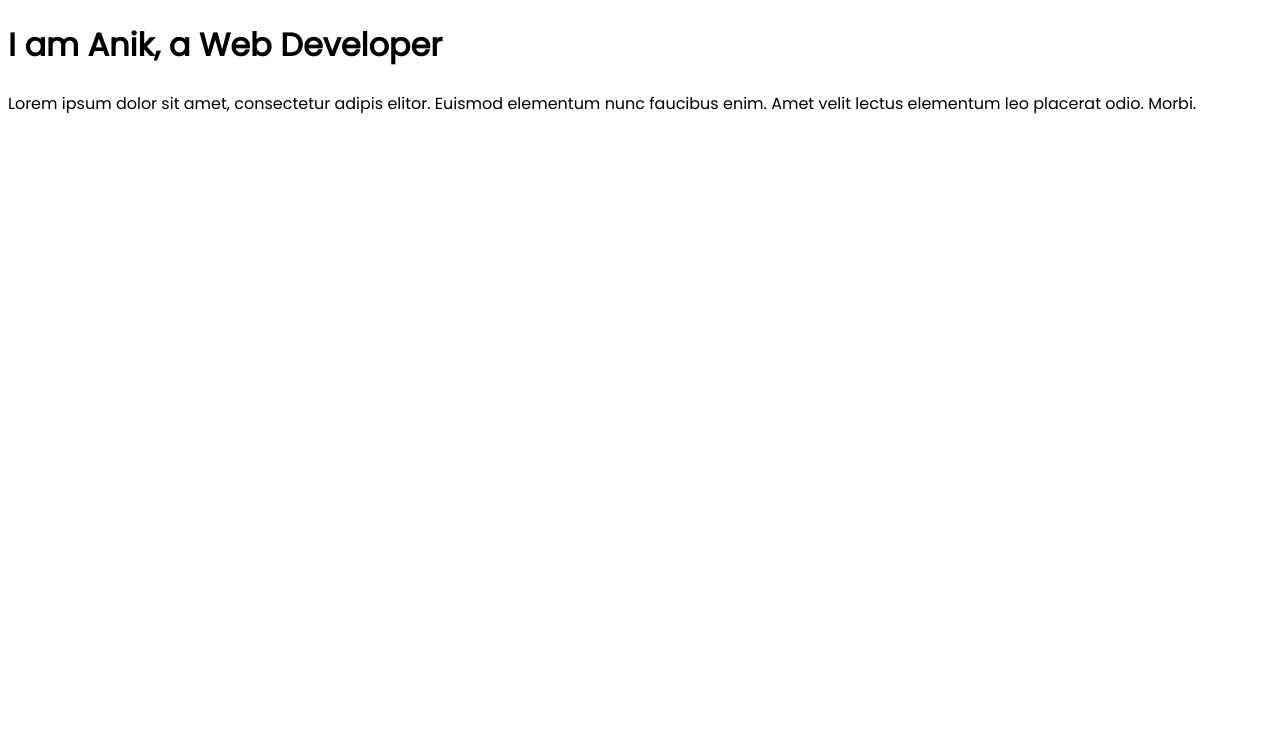
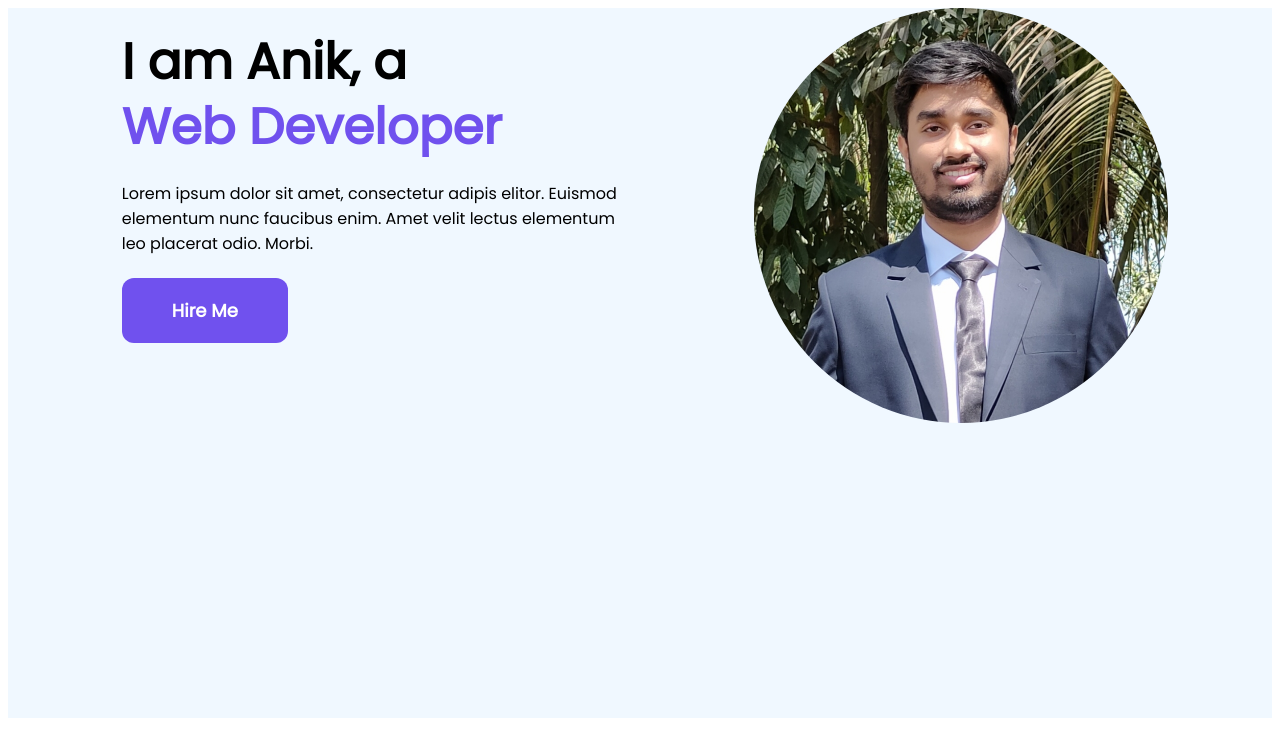
Before and after one commit to jubayeranik/my-portfolio, a plain HTML site: page index.html in a window 1280 px wide. Drawn offline with Linux system fonts and the light colour scheme.

Commit message:
first section added

```diff
--- a/index.html
+++ b/index.html
@@ -1,5 +1,6 @@
 <!DOCTYPE html>
 <html lang="en">
+
 <head>
     <meta charset="UTF-8">
     <meta http-equiv="X-UA-Compatible" content="IE=edge">
@@ -11,8 +12,21 @@
     <link href="https://fonts.googleapis.com/css2?family=Poppins&display=swap" rel="stylesheet">
     <link rel="stylesheet" href="style.css">
 </head>
+
 <body>
-    <h1>I am Anik, a Web Developer</h1>
-    <p>Lorem ipsum dolor sit amet, consectetur adipis elitor. Euismod elementum nunc faucibus enim. Amet velit lectus elementum leo placerat odio. Morbi.</p>
+    <section>
+        <div class="half-width">
+            <h1>I am Anik, a</h1>
+            <h1 class="developer-color">Web Developer</h1>
+            <p>Lorem ipsum dolor sit amet, consectetur adipis elitor. Euismod elementum nunc faucibus enim. Amet velit
+                lectus elementum leo placerat odio. Morbi.</p> <br>
+            <a class="button-style" target="_blank"
+                href="https://www.linkedin.com/in/jubayer-rahman-anik-94aa90163/">Hire Me</a>
+        </div>
+        <div class="half-width">
+            <img src="images/IMG_20220704_205540.jpg" alt="">
+        </div>
+    </section>
 </body>
+
 </html>
--- a/style.css
+++ b/style.css
@@ -1,3 +1,39 @@
-body{
+body {
     font-family: 'Poppins', sans-serif;
 }
+
+h1 {
+    font-size: 50px;
+    line-height: 1.5rem;
+}
+
+.developer-color {
+    color: #7051EE;
+}
+
+section {
+    display: flex;
+    background-color: aliceblue;
+    min-height: 710px;
+}
+
+.button-style {
+    text-decoration: none;
+    color: white;
+    background-color: #7051ee;
+    padding: 20px 50px;
+    border-radius: 12px;
+    font-size: 18px;
+    font-weight: 700;
+}
+
+.half-width {
+    width: 50%;
+    padding-left: 9%;
+
+}
+
+.half-width img {
+    width: 80%;
+    border-radius: 50%;
+}
```
Also changed, not shown: 1 other file.
